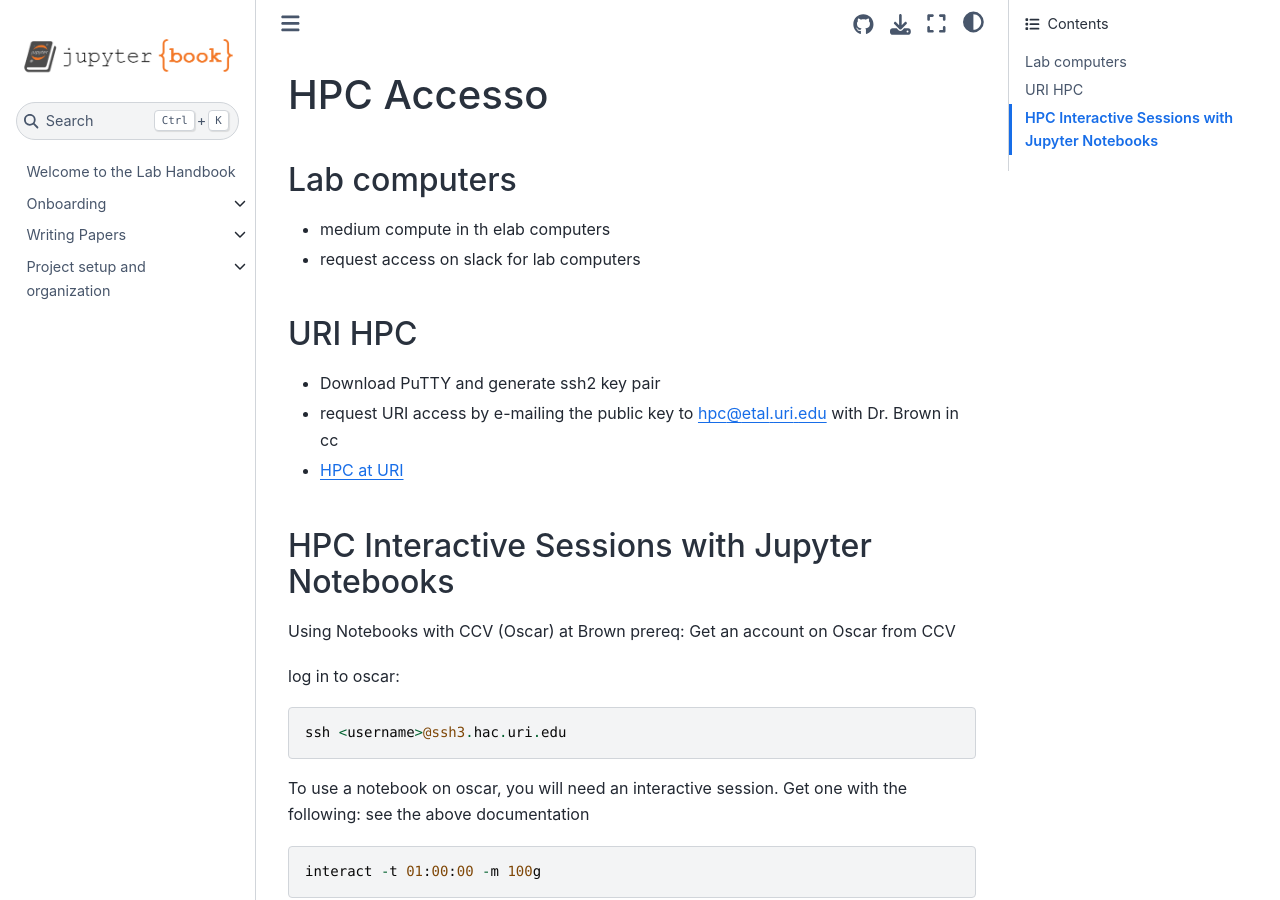
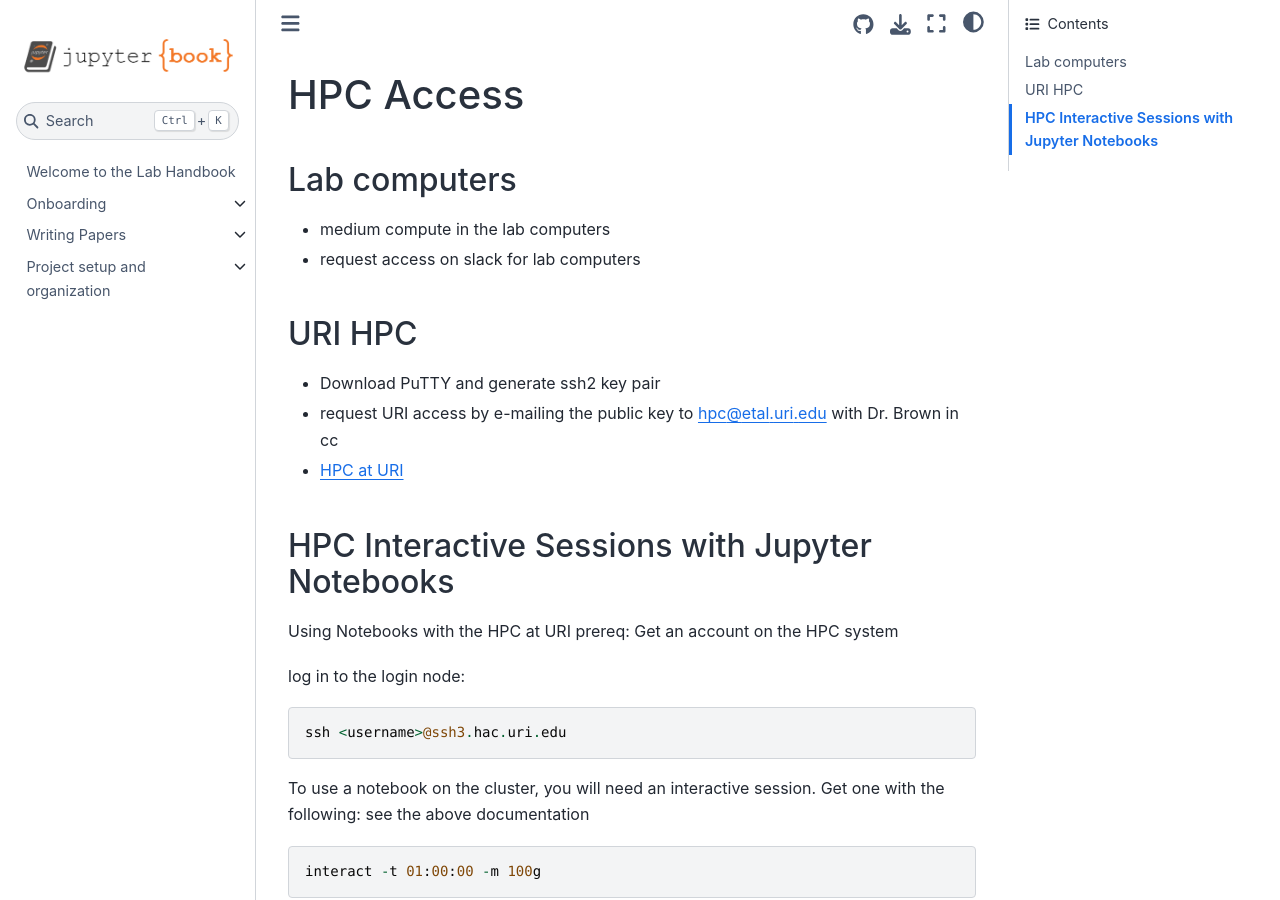
Before and after one commit to ml4sts/handbook, a Jupyter Book: the page built from onboarding/hpc.md, in a window 1280 px wide and 900 px high. Built offline with Jupyter Book 1.0.4 settings and Sphinx 7.4.7 and the Sphinx Book theme 1.1.4, drawn with Linux system fonts in a browser that asks for light colours; pages that are not in the unit, such as notebooks, are missing from menus.

Commit message:
typos + remove oscar

````diff
--- a/onboarding/hpc.md
+++ b/onboarding/hpc.md
@@ -1,8 +1,8 @@
-# HPC Accesso
+# HPC Access
 
 ## Lab computers
 
-- medium compute in th elab computers
+- medium compute in the lab computers
 - request access on slack for lab computers
 
 ## URI HPC
@@ -14,15 +14,15 @@
 
 ## HPC Interactive Sessions with Jupyter Notebooks
 
-Using Notebooks with CCV (Oscar) at Brown
-prereq: Get an account on Oscar from CCV
+Using Notebooks with the HPC at URI
+prereq: Get an account on the HPC system
 
-log in to oscar:
+log in to the login node:
 
 ```
 ssh <username>@ssh3.hac.uri.edu
 ```
-To use a notebook on oscar, you will need an interactive session. Get one with the following: see the above documentation
+To use a notebook on the cluster, you will need an interactive session. Get one with the following: see the above documentation
 
 ```
 interact -t 01:00:00 -m 100g
````
